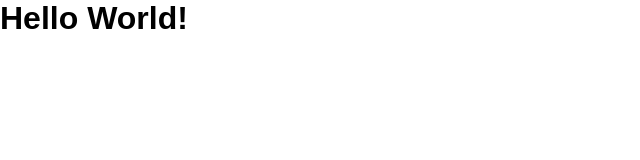
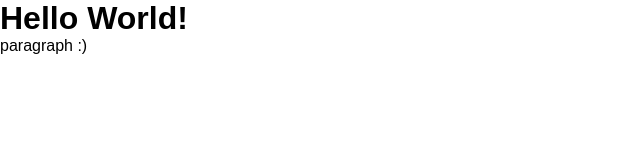
Before and after one commit to emad547/git-practice, a plain HTML site: page index.html in a window 1280 px wide. Shown: the whole page, without its empty margins (0-640 px from the left). Drawn offline with Linux system fonts and the light colour scheme.

Commit message:
I add a p tag

```diff
--- a/index.html
+++ b/index.html
@@ -8,5 +8,6 @@
 </head>
 <body>
     <h1>Hello World!</h1>
+    <p>paragraph :)</p>
 </body>
 </html>
```
